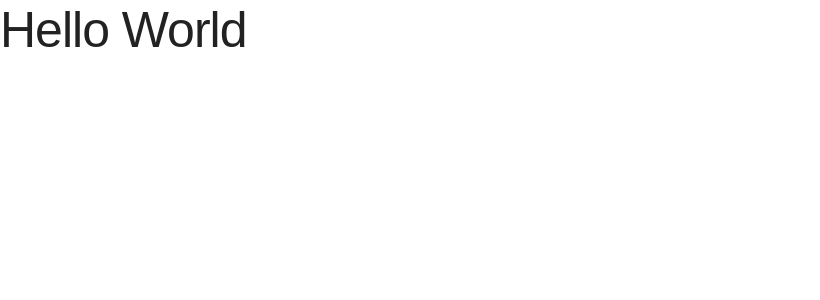
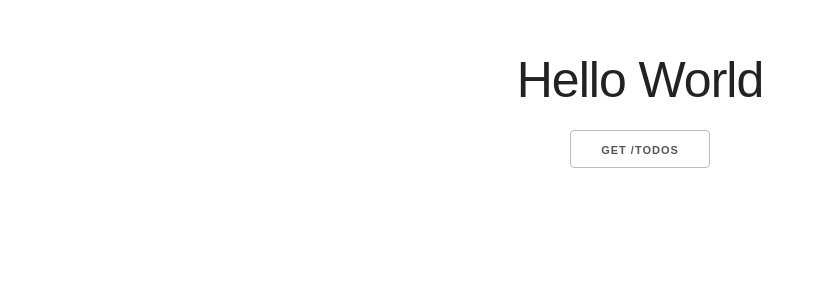
Before and after one commit to maeda1150/simple-todos-react, a React (Create React App) app: page / in a window 1280 px wide. Shown: the top 300 px of the page, without its empty margins (0-820 px from the left). Built offline with nearby package versions, Linux system fonts and the light colour scheme.

Commit message:
get todos & puts on console
On branch master
Changes to be committed:
modified:   src/App.js
new file:   src/api.js

```diff
--- a/src/App.js
+++ b/src/App.js
@@ -1,10 +1,16 @@
-import React, { Component } from 'react';
+import React from 'react';
+import { index } from './api';
 
-class App extends Component {
+class App extends React.Component {
   render() {
     return (
-      <div className="App">
-      <h1>Hello World</h1>
+      <div className="app">
+        <h1>Hello World</h1>
+        {/* onClick prop に index を実行する関数を渡す */}
+        {/* onClick に渡す関数のことをイベントハンドラと呼んだりします */}
+        <button onClick={() => index().then(json => console.log(json))}> {/* index 関数が返した json をコンソールに表示する */}
+          GET /todos
+        </button>
       </div>
     );
   }
--- /dev/null
+++ b/src/api.js
@@ -0,0 +1,7 @@
+// URLを定義しておく
+const ENDPOINT = 'http://ec2-13-114-230-148.ap-northeast-1.compute.amazonaws.com:3001';
+
+// `GET /todos` をリクエストする関数を用意する
+export const index = () =>
+  fetch(`${ENDPOINT}/todos`) // テンプレートリテラルで BASE_URL を展開
+    .then(response => response.json()) // レスポンスを JSON として読み込む
```
